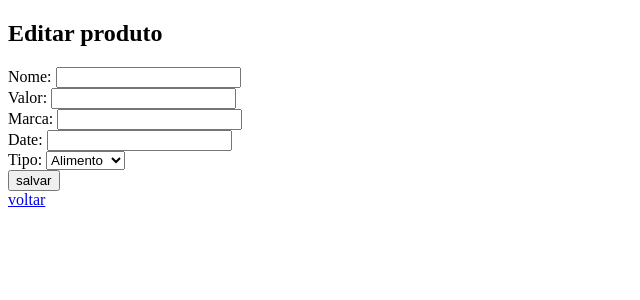
After one commit to FelipeSDF/Academia, a Django app: template produtos/templates/editar.html in a window 1280 px wide. The commit adds this page. Shown: the top 300 px of the page, without its empty margins (0-640 px from the left). Run offline with Django 5.2, Linux system fonts and the light colour scheme; the template is opened without the code that fills it: values that come from a table or form of the project are taken from there, others are empty.

Commit message:
adiciona editar e excluir produto

```diff
--- /dev/null
+++ b/produtos/templates/editar.html
@@ -0,0 +1,18 @@
+<!DOCTYPE html>
+<html lang="pt-br">
+<head>
+    <meta charset="UTF-8">
+    <title>Editar produto</title>
+</head>
+<body>
+    <h2>Editar produto</h2>
+
+    <form method='post'>
+        {% csrf_token %}
+        {{ form }}
+        <button> salvar </button>
+    </form>
+
+    <a href="/home">voltar</a>
+</body>
+</html>
--- a/produtos/templates/index.html
+++ b/produtos/templates/index.html
@@ -202,6 +202,8 @@
                                 <span>📅 {{ produto.date|date:"d/m/Y" }}</span>
                                 <span class="preco">💰 R$ {{ produto.valor|floatformat:2 }}</span>
                             </div>
+                            <a href="/editar/{{ produto.id }}">editar</a>
+                            <a href="/excluir/{{ produto.id }}">excluir</a>
                         </div>
                     </li>
 
--- a/produtos/urls.py
+++ b/produtos/urls.py
@@ -3,5 +3,7 @@ from django.contrib import admin
 from django.urls import path
 
 urls = [
-    path('home', views.home)
+    path('home', views.home),
+    path('editar/<int:id>', views.editar),
+    path('excluir/<int:id>', views.excluir),
 ]
```
Also changed, not shown: produtos/views.py (+22 -1 lines).
